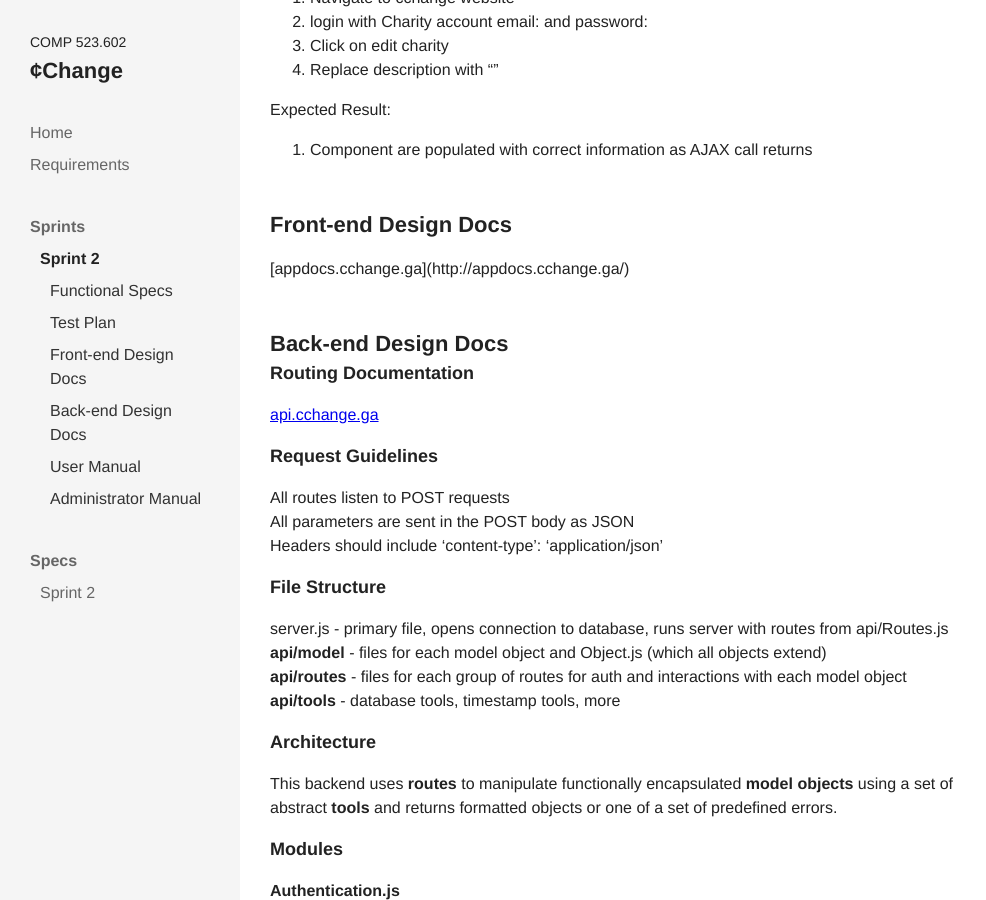
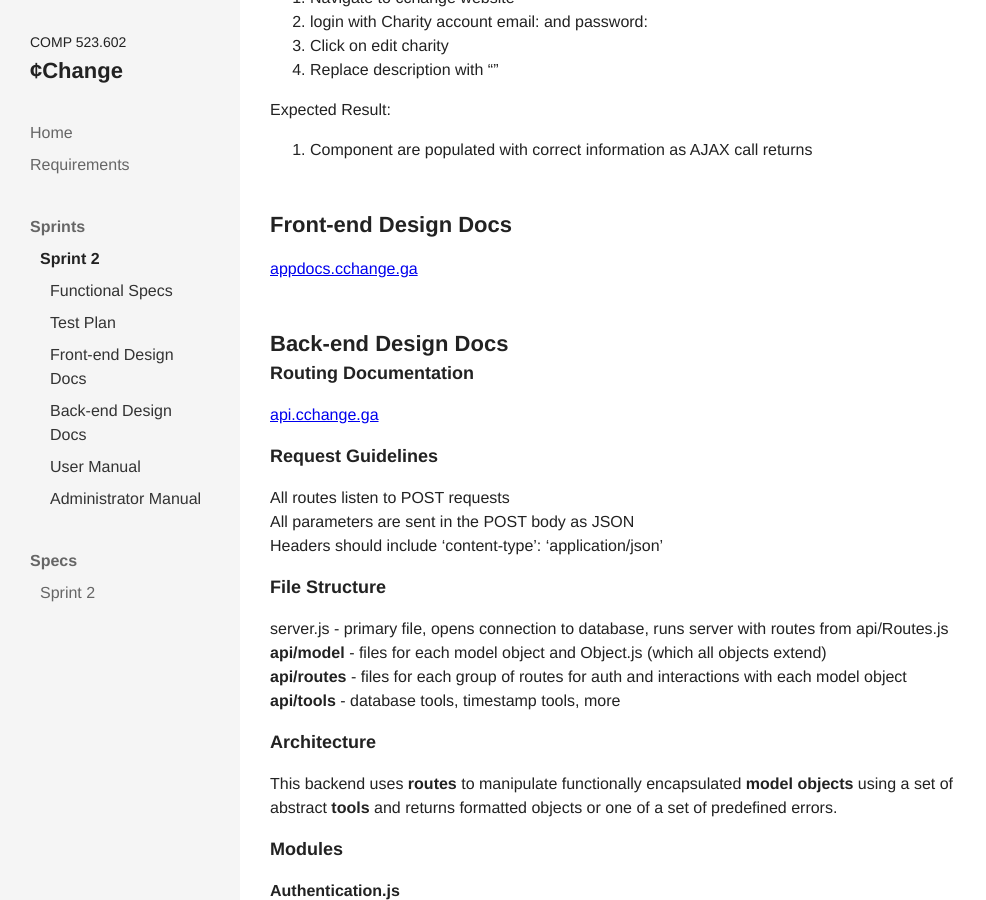
Before and after one commit to comp523-602/cchange-project, a Jekyll site: the page built from _sprints/sprint-2.markdown, in a window 1280 px wide and 900 px high, scrolled down 1194 px. Shown: the whole window, without its empty margins (0-986 px from the left). Built offline with Jekyll 4.4.1, drawn with Linux system fonts in a browser that asks for light colours; nearby versions of some CDN libraries.

Commit message:
Updated Sprint 2

```diff
--- a/_sprints/sprint-2.markdown
+++ b/_sprints/sprint-2.markdown
@@ -78,7 +78,7 @@ Expected Result:
 
 ## Front-end Design Docs
 
-\[appdocs.cchange.ga\](http://appdocs.cchange.ga/)
+[appdocs.cchange.ga](http://appdocs.cchange.ga/)
 
 ## Back-end Design Docs
 
```
